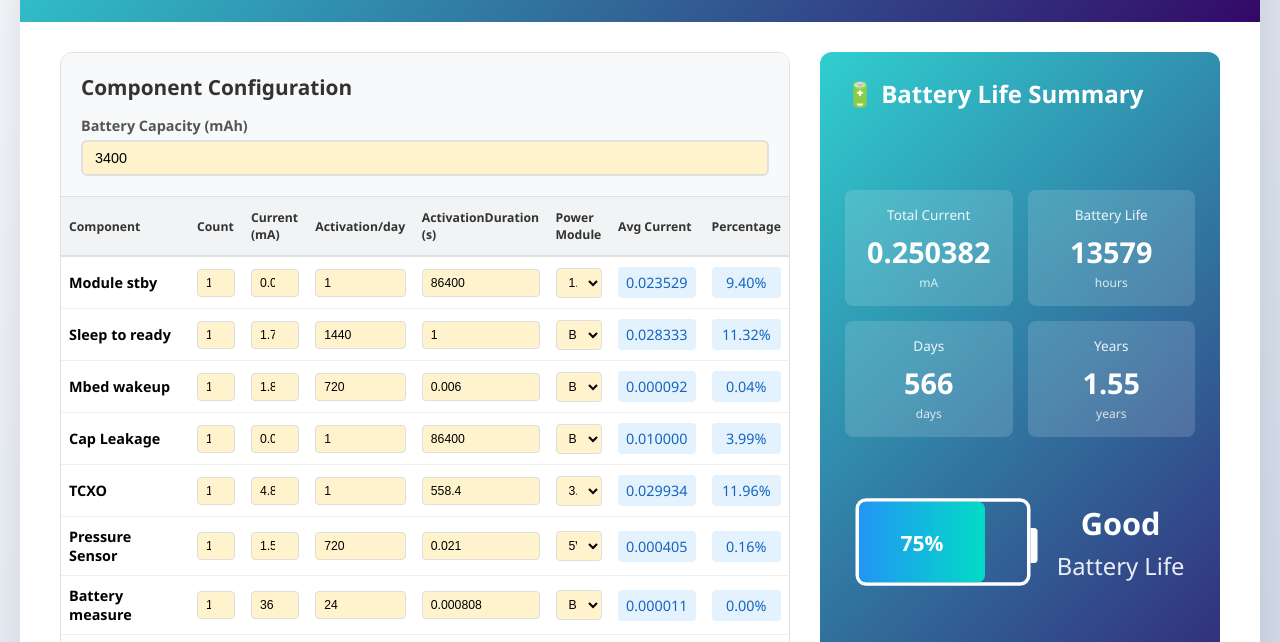
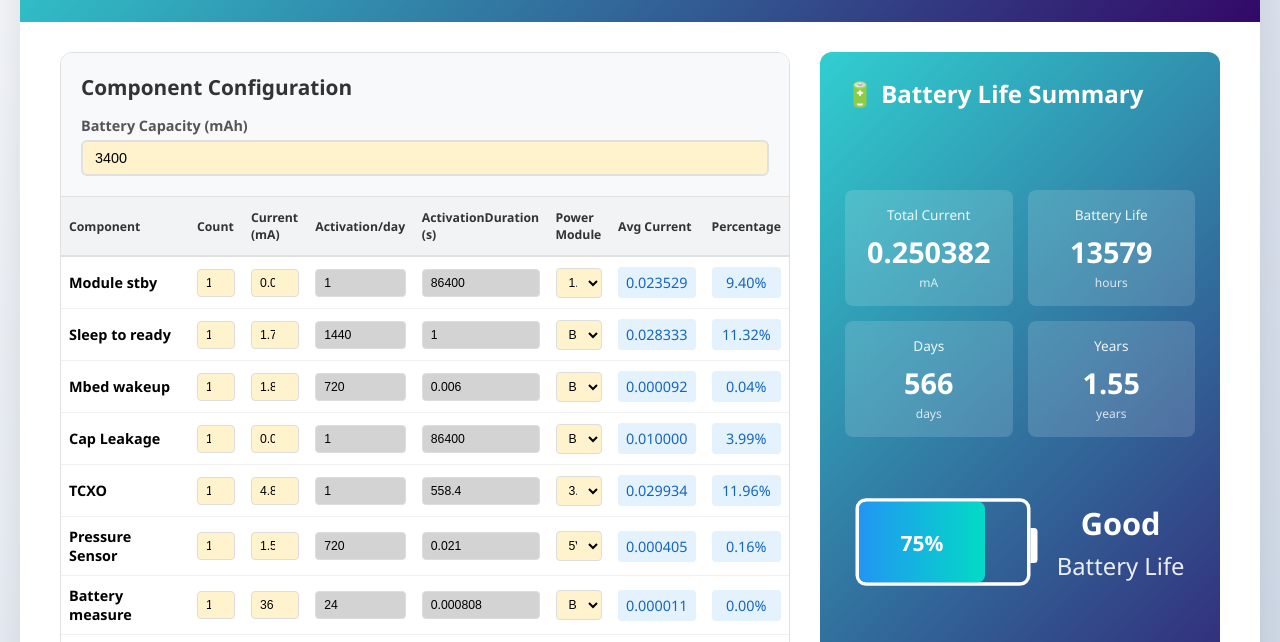
Before and after one commit to sw2jecorpenggchennai/Battery_LifeTime_Estimator, a plain HTML site: page index.html in a window 1280 px wide. Shown: the part 144-786 px from the top of the page. Drawn offline with nearby package versions, Linux system fonts and the light colour scheme.

Commit message:
Update index.html

```diff
--- a/index.html
+++ b/index.html
@@ -24,6 +24,8 @@
         .components-table th { background: #f1f3f4; padding: 12px 8px; text-align: left; font-weight: 600; color: #333; border-bottom: 2px solid #e0e0e0; font-size: 0.85em; }
         .components-table td { padding: 10px 8px; border-bottom: 1px solid #f0f0f0; vertical-align: middle; }
         .components-table input { width: 100%; padding: 6px 8px; border: 1px solid #ddd; border-radius: 4px; font-size: 0.85em; background: #fff3cd; }
+        .components-table td:nth-child(4) input{background: lightgray;}
+        .components-table td:nth-child(5) input{background: lightgray;}
         .components-table select { width: 100%; padding: 6px 8px; border: 1px solid #ddd; border-radius: 4px; font-size: 0.85em; background: #fff3cd; cursor: pointer; }
         .output-value { background: #e3f2fd; padding: 6px 8px; border-radius: 4px; font-weight: 500; text-align: center; color: #1565c0; }
         .output-value.error { background: #ffebee; color: #c62828; }
```
